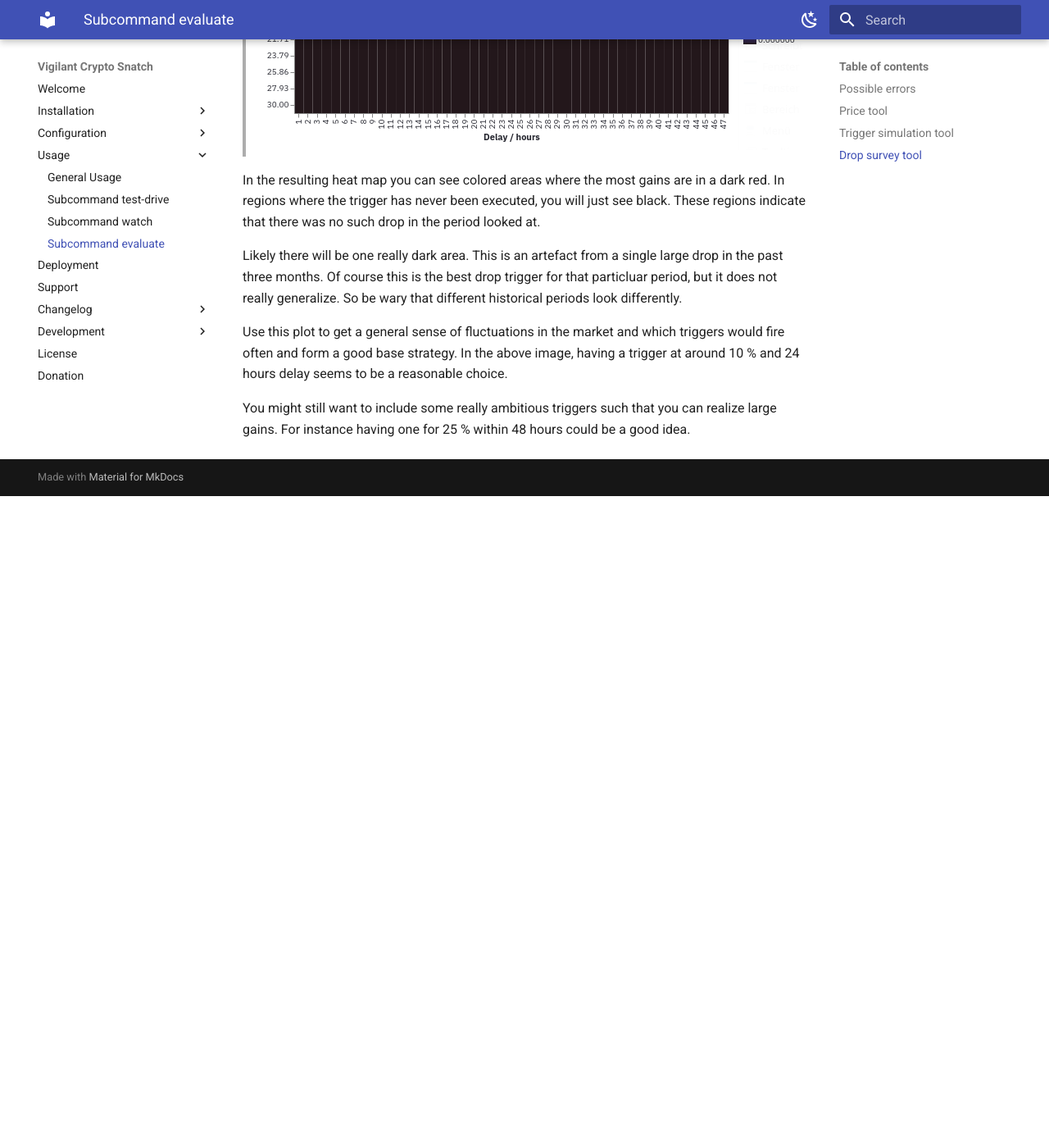
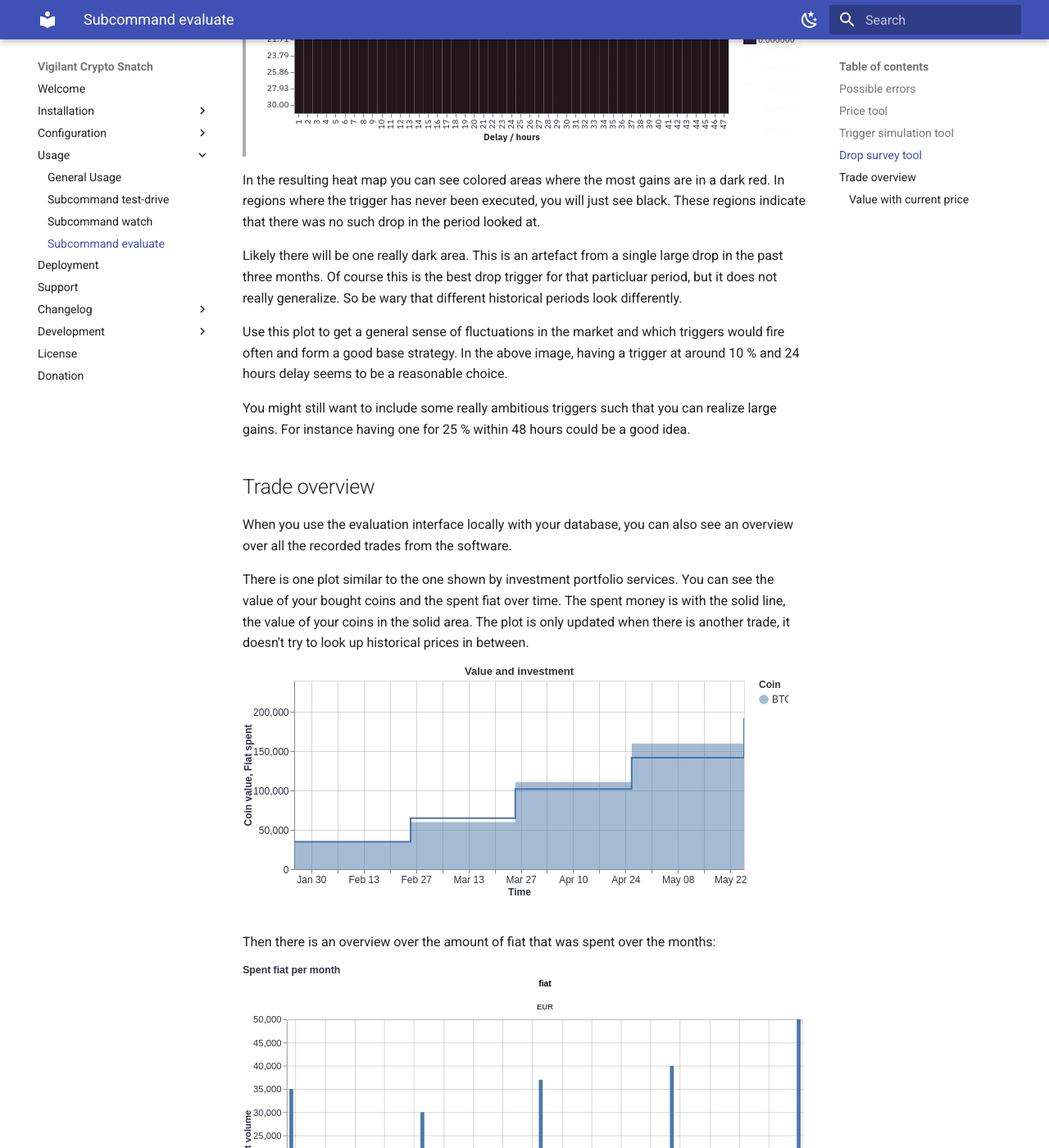
Before and after one commit to martin-ueding/vigilant-crypto-snatch, an MkDocs documentation site: the page built from docs/usage/evaluate.md, in a window 1280 px wide and 1400 px high, scrolled down 4572 px. Shown: the whole window at 82% size. Built offline with MkDocs 1.6.1 and Material for MkDocs 9.7.7, drawn with Linux system fonts in a browser that asks for light colours; before the commit the page ends 5177 px from its top, so only the background shows below that; some of the changed text lies outside the part shown.

Commit message:
Write documentation about trade overview

```diff
--- a/docs/usage/evaluate.md
+++ b/docs/usage/evaluate.md
@@ -87,3 +87,31 @@ Likely there will be one really dark area. This is an artefact from a single lar
 Use this plot to get a general sense of fluctuations in the market and which triggers would fire often and form a good base strategy. In the above image, having a trigger at around 10 % and 24 hours delay seems to be a reasonable choice.
 
 You might still want to include some really ambitious triggers such that you can realize large gains. For instance having one for 25 % within 48 hours could be a good idea.
+
+## Trade overview
+
+When you use the evaluation interface locally with your database, you can also see an overview over all the recorded trades from the software.
+
+There is one plot similar to the one shown by investment portfolio services. You can see the value of your bought coins and the spent fiat over time. The spent money is with the solid line, the value of your coins in the solid area. The plot is only updated when there is another trade, it doesn't try to look up historical prices in between.
+
+![](evaluation-value-investment.svg)
+
+Then there is an overview over the amount of fiat that was spent over the months:
+
+![](evaluations-fiat-month.svg)
+
+This can help you to keep your budget in check and potentially reduce the triggers a bit.
+
+### Value with current price
+
+Then we have plots which are potentially confusing because they compare historic investments with the current price. This means that the plots will change whenever you look at them again. It makes it a bit hard to evaluate the strategy, but perhaps they can be useful still.
+
+One is with the gains from each trigger execution, compared to the current price:
+
+![](evaluation-gains-individual.svg)
+
+And also grouped by month:
+
+![](evaluation-gains-month.svg)
+
+Depending on the current price, everything will be shift up or down. It will change historic benefits as well. Likely the first plot is the easiest to understand.
```
Also changed, not shown: docs/usage/evaluation-gains-individual.svg (added), docs/usage/evaluation-gains-month.svg (added), docs/usage/evaluation-value-investment.svg (added), docs/usage/evaluations-fiat-month.svg (added).
